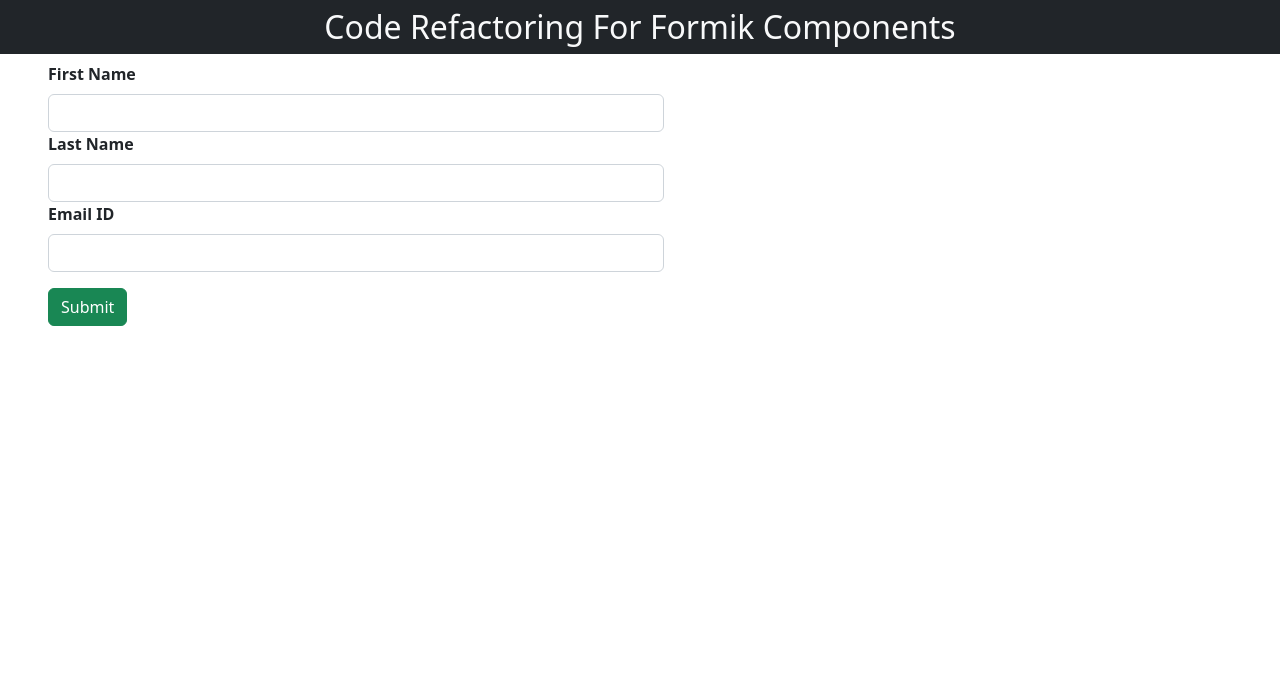
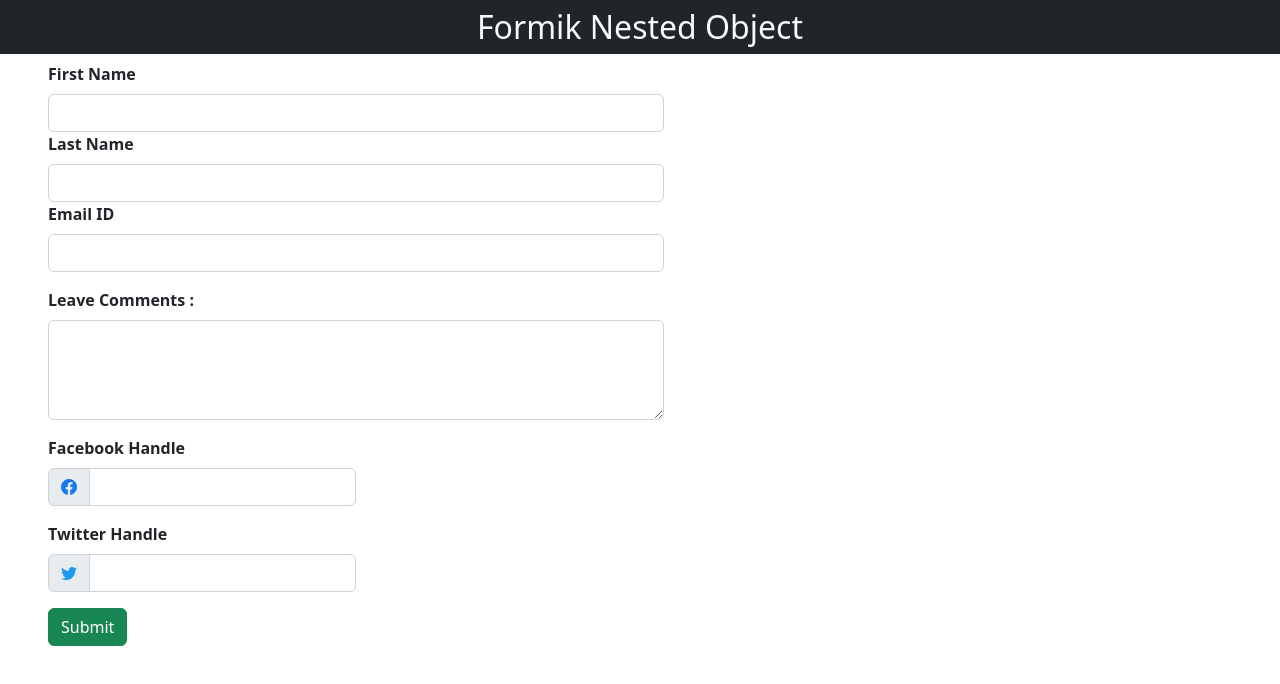
Before and after one commit to Santosh-Baliarsingh/react-formik, a React (Create React App) app: page / in a window 1280 px wide. Shown: the top 684 px of the page. Built offline with nearby package versions, Linux system fonts and the light colour scheme.

Commit message:
NestedObjects.js File Added

```diff
--- a/package.json
+++ b/package.json
@@ -7,6 +7,7 @@
     "@testing-library/react": "^13.3.0",
     "@testing-library/user-event": "^13.5.0",
     "bootstrap": "^5.2.0",
+    "bootstrap-icons": "^1.9.1",
     "formik": "^2.2.9",
     "react": "^18.2.0",
     "react-dom": "^18.2.0",
--- a/src/App.js
+++ b/src/App.js
@@ -4,7 +4,9 @@
 // import FormvalidationFunction from './components/FormvalidationFunction';
 // import FormValidationUsingYup from './components/FormValidationUsingYup';
 // import ReduceBoilerPlate from './components/ReduceBoilerPlate';
-import FormikComponents from './components/FormikComponents';
+// import FormikComponents from './components/FormikComponents';
+import NestedObjects from './components/NestedObjects';
+
 
 function App() {
   return (
@@ -15,7 +17,8 @@
       {/* <FormvalidationFunction/> */}
       {/* <FormValidationUsingYup/> */}
       {/* <ReduceBoilerPlate/> */}
-      <FormikComponents/>
+      {/* <FormikComponents/> */}
+      <NestedObjects/>
     </>
   );
 }
--- /dev/null
+++ b/src/components/NestedObjects.js
@@ -0,0 +1,148 @@
+import React from "react";
+import { Formik, Form, Field, ErrorMessage } from "formik";
+import * as Yup from "yup";
+
+export default function NestedObjects() {
+  // Initial values
+  const initialValues = {
+    firstName: "",
+    lastName: "",
+    email: "",
+    comments: "",
+    // Nested Object Properties
+    social: {
+      facebook: "",
+      twitter: "",
+    },
+  };
+
+  //onSubmit Function
+  const onSubmit = (values) => {
+    console.log("Form Data", values);
+  };
+
+  // Yup Schema validation
+  const validationSchema = Yup.object({
+    // Defining Validation Object Schema
+    firstName: Yup.string().required("First Name is Required!"),
+    lastName: Yup.string().required("Last Name is Required!"),
+    email: Yup.string()
+      .email("Invalid Email Format!")
+      .required("Email is Required!"),
+  });
+  return (
+    <>
+      <h2 className="text-center text-light bg-dark p-2">
+        Formik Nested Object
+      </h2>
+      <div className="ms-5">
+        <Formik
+          initialValues={initialValues}
+          validationSchema={validationSchema}
+          onSubmit={onSubmit}
+        >
+          <Form>
+            <div>
+              <label htmlFor="firstName" className="form-label fw-bold">
+                First Name
+              </label>
+              <Field
+                name="firstName"
+                id="firstName"
+                className="form-control w-50"
+                type="text"
+              />
+              <ErrorMessage
+                name="firstName"
+                component="p"
+                className="text-danger fw-bold"
+              />
+            </div>
+            <div>
+              <label htmlFor="lastName" className="form-label fw-bold">
+                Last Name
+              </label>
+              <Field
+                name="lastName"
+                id="lastName"
+                className="form-control w-50"
+                type="text"
+              />
+              <ErrorMessage
+                name="lastName"
+                component="p"
+                className="text-danger fw-bold"
+              />
+            </div>
+            <div>
+              <label htmlFor="email" className="form-label fw-bold">
+                Email ID
+              </label>
+              <Field
+                name="email"
+                id="email"
+                className="form-control w-50 mb-3"
+                type="email"
+              />
+              <ErrorMessage
+                name="email"
+                component="p"
+                className="text-danger fw-bold"
+              />
+            </div>
+            <div>
+              <label htmlFor="comments" className="form-label fw-bold">
+                Leave Comments :
+              </label>
+              <Field
+                name="comments"
+                id="textarea"
+                style={{ height: "100px" }}
+                className="form-control w-50 mb-3"
+                as="textarea"
+              />
+            </div>
+            <div className="mb-3">
+              <label htmlFor="facebook" className="form-label fw-bold">
+                Facebook Handle
+              </label>
+              <div className="input-group w-25">
+                <span className="input-group-text">
+                  <i className="bi bi-facebook" style={{color : '#1877F2'}}></i>
+                </span>
+                <Field
+                  name="social.facebook"
+                  id="facebook"
+                  className="form-control "
+                />
+              </div>
+            </div>
+            <div className="mb-3">
+              <label htmlFor="twitter" className="form-label fw-bold">
+                Twitter Handle
+              </label>
+              <div className="input-group w-25">
+                <span className="input-group-text">
+                  <i className="bi bi-twitter" style={{color : '#1D9BF0'}}></i>
+                </span>
+                <Field
+                  name="social.twitter"
+                  id="twitter"
+                  className="form-control"
+                />
+              </div>
+            </div>
+
+            <button className="btn btn-success mb-3" type="submit">
+              Submit
+            </button>
+          </Form>
+        </Formik>
+      </div>
+    </>
+  );
+}
+
+// Note :-
+// Whenever we make to group the data together then we use Nested Object in Formik
+// Whenever you use Nested Object then write name attribute like ( social.facebook) i used above
--- a/src/index.js
+++ b/src/index.js
@@ -4,7 +4,8 @@
 import App from './App';
 import reportWebVitals from './reportWebVitals';
 import 'bootstrap/dist/css/bootstrap.min.css';
-import 'bootstrap/dist/js/bootstrap.bundle.js'
+import 'bootstrap/dist/js/bootstrap.bundle.js';
+import "bootstrap-icons/font/bootstrap-icons.css";
 
 const root = ReactDOM.createRoot(document.getElementById('root'));
 root.render(
```
Also changed, not shown: 1 other file (tests, documents, lock files or other folders).
